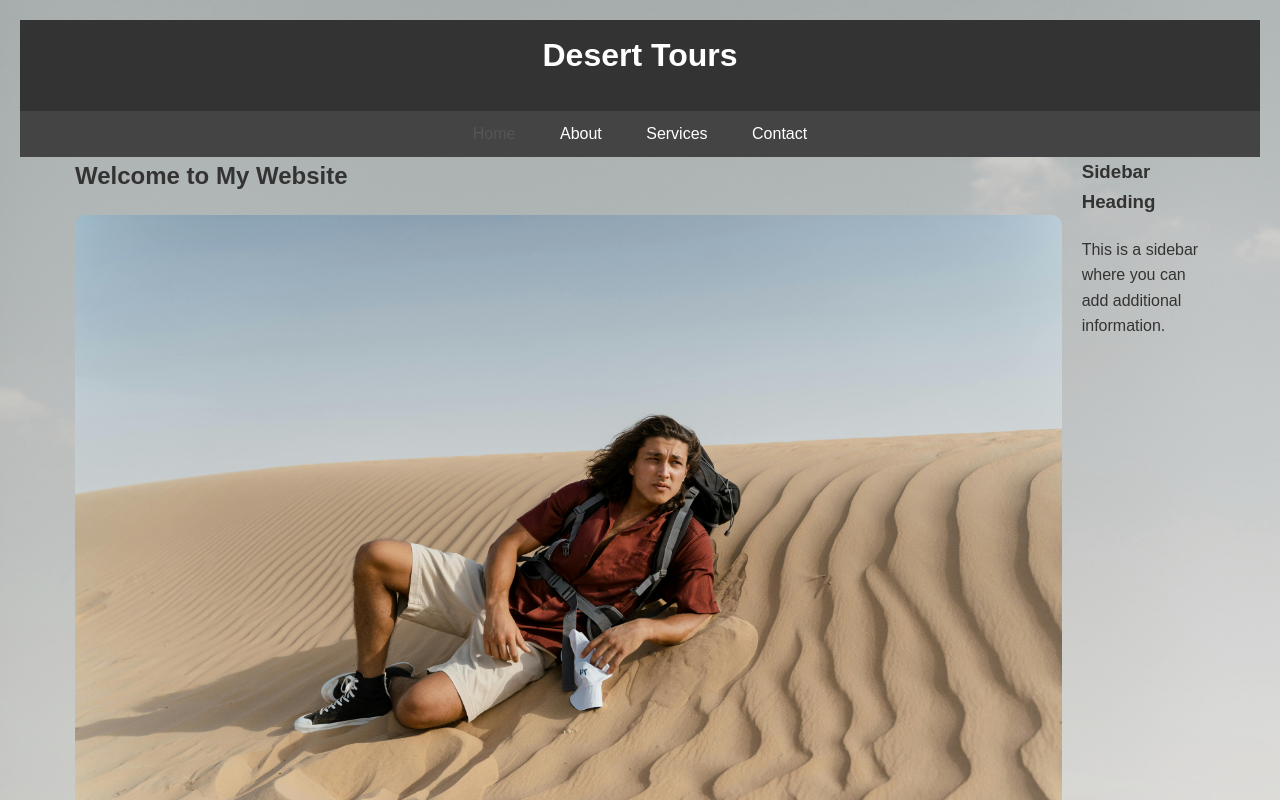
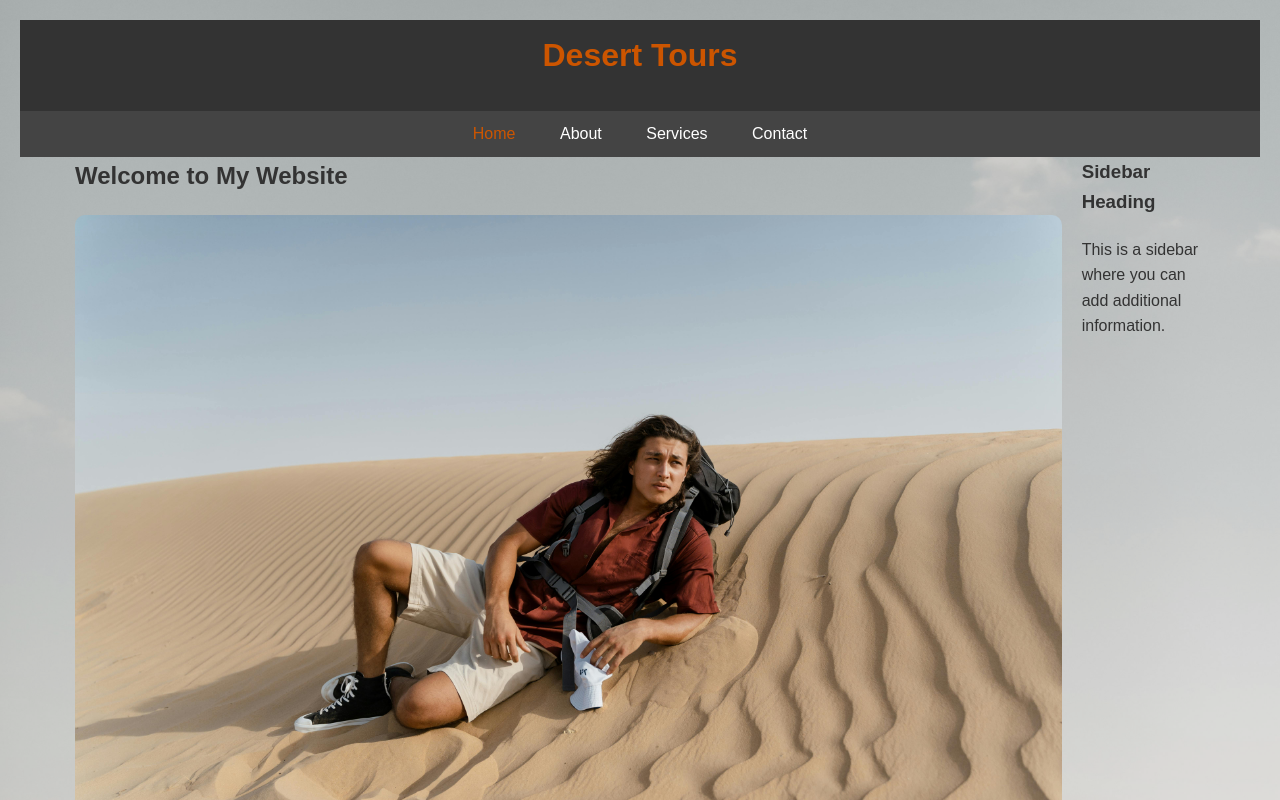
Before and after one commit to jamesking020773/Stage_6_SE_Preliminary_GUI, a plain HTML site: page index_solution.html in a window 1280 px wide. In both pictures the pointer is over the link "Home". Shown: the top 800 px of the page. Drawn offline with Linux system fonts and the light colour scheme.

Commit message:
Update styles1_solution.css

```diff
--- a/styles1_solution.css
+++ b/styles1_solution.css
@@ -31,7 +31,7 @@ body::before {
 /* Header Styles */
 header {
     background: #333;
-    color: #fff;
+    color: #CC5500;
     padding: 10px 0;
     text-align: center;
 }
@@ -121,5 +121,5 @@ a {
 }
 
 a:hover {
-    color: #555;
+    color: #CC5500;
 }
```
